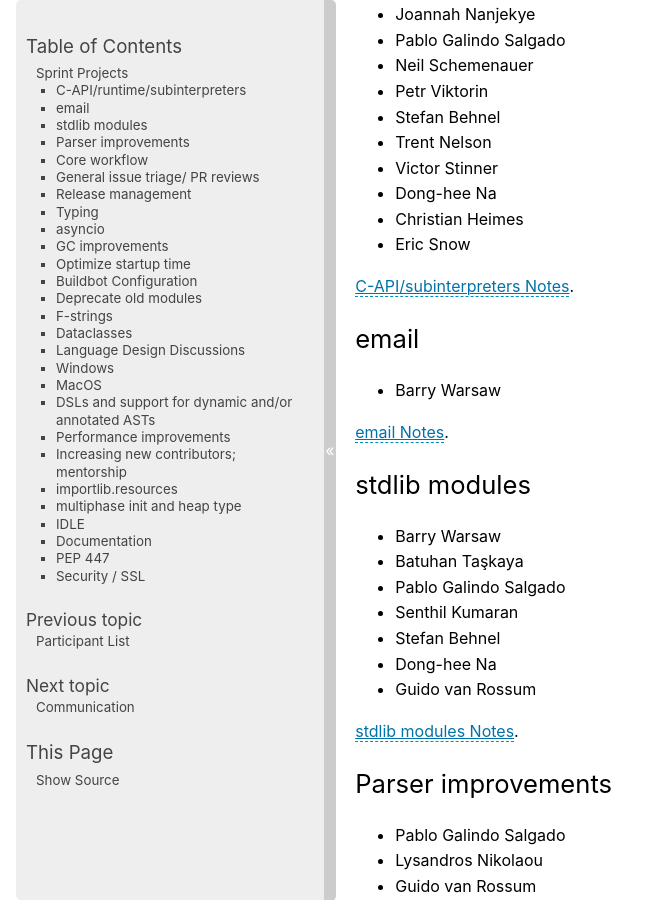
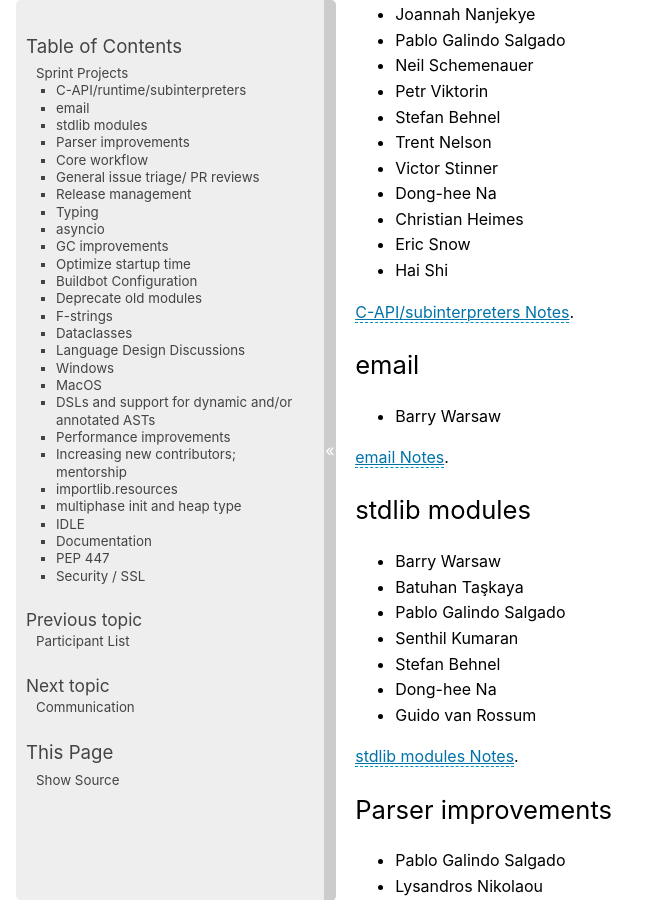
Before and after one commit to python/core-sprint, a Sphinx documentation site: the page built from docs/projects.rst, in a window 1280 px wide and 900 px high, scrolled down 323 px. Shown: the whole window, without its empty margins (0-658 px from the left). Built offline with Sphinx 7.4.7, drawn with Linux system fonts in a browser that asks for light colours.

Commit message:
update Hai Shi's participant project (#35)
Co-authored-by: s00424258 <shihai3@huawei.com>

```diff
--- a/docs/projects.rst
+++ b/docs/projects.rst
@@ -24,6 +24,7 @@ C-API/runtime/subinterpreters
 - Dong-hee Na
 - Christian Heimes
 - Eric Snow
+- Hai Shi
 
 `C-API/subinterpreters Notes <https://docs.google.com/document/d/1tkaE7tgNjlUxprRSUZm0L8o3JRQldNFiOTV1alkVEHI/edit?usp=sharing>`_.
 
```
